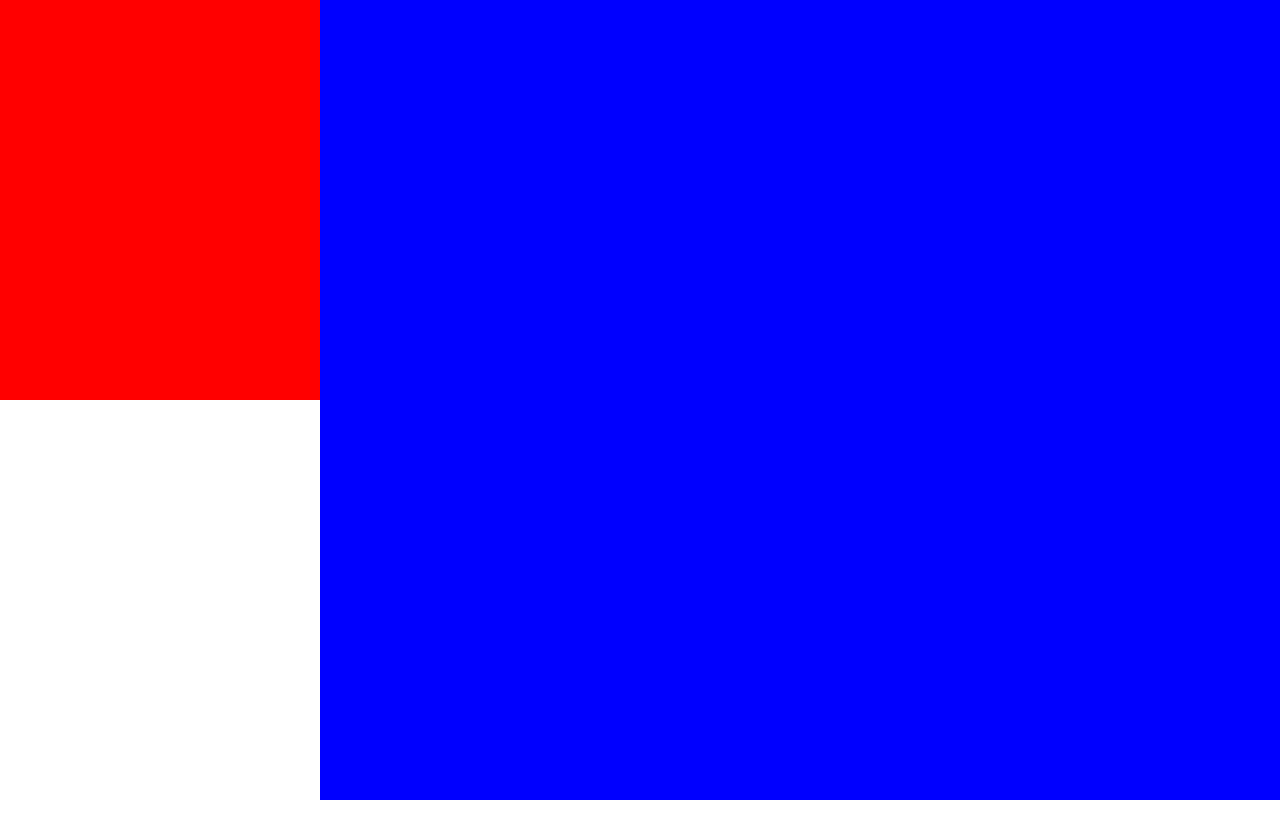
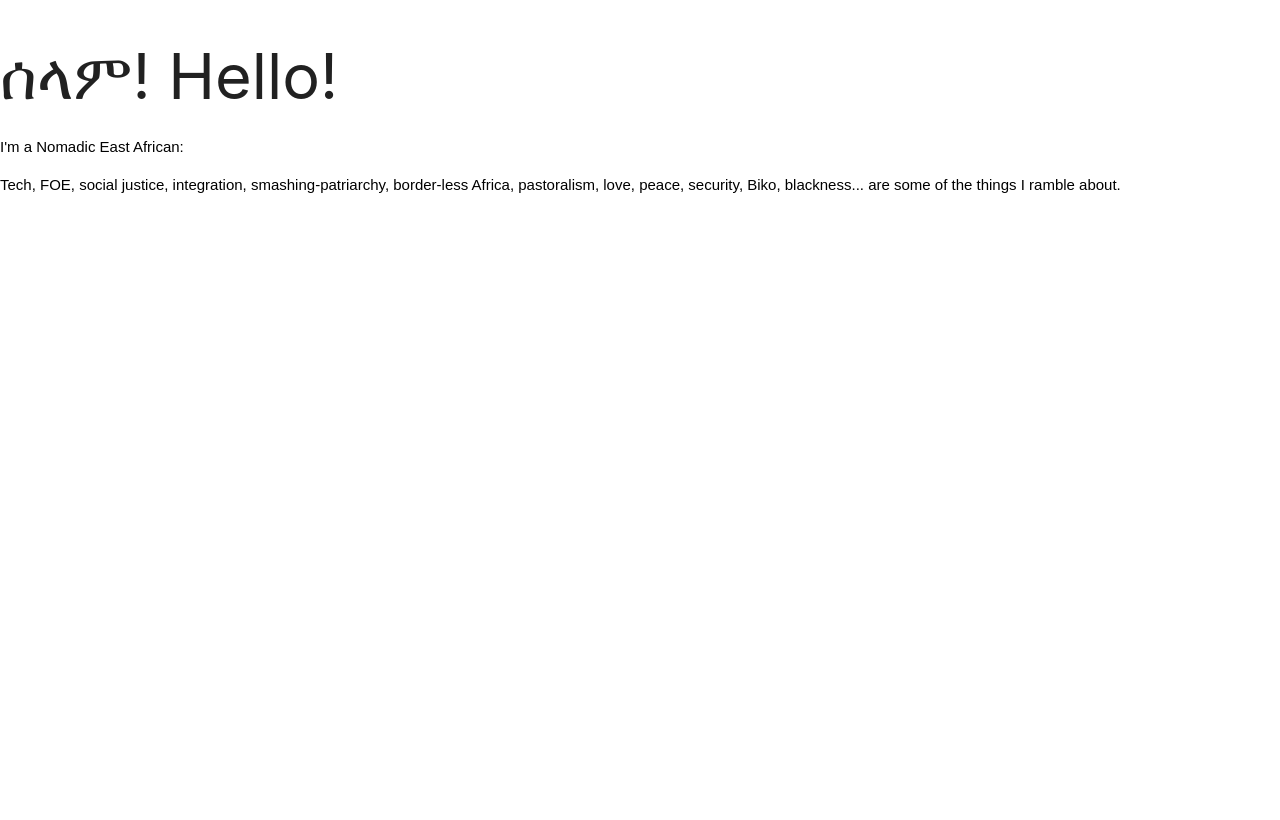
Before and after one commit to Btayeg/Btayeg, a plain HTML site: page index.html in a window 1280 px wide. Drawn offline with nearby package versions, Linux system fonts and the light colour scheme.

Commit message:
added h1 and p

```diff
--- a/index.html
+++ b/index.html
@@ -7,17 +7,11 @@
 </head>
 
 <body>
-	  <div class="row">
+	   <h1>ሰላም! Hello!</h1>
 
-      <div class="col s3">
-        <!-- Grey navigation panel -->
-      </div>
+  <p> I'm a Nomadic East African: </p>
 
-      <div class="col s9">
-        <!-- Teal page content  -->
-      </div>
-
-    </div>
+  <p> Tech, FOE, social justice, integration, smashing-patriarchy, border-less Africa, pastoralism, love, peace, security, Biko, blackness... are some of the things I ramble about.</p>
 
 </body>
 </html>
```
